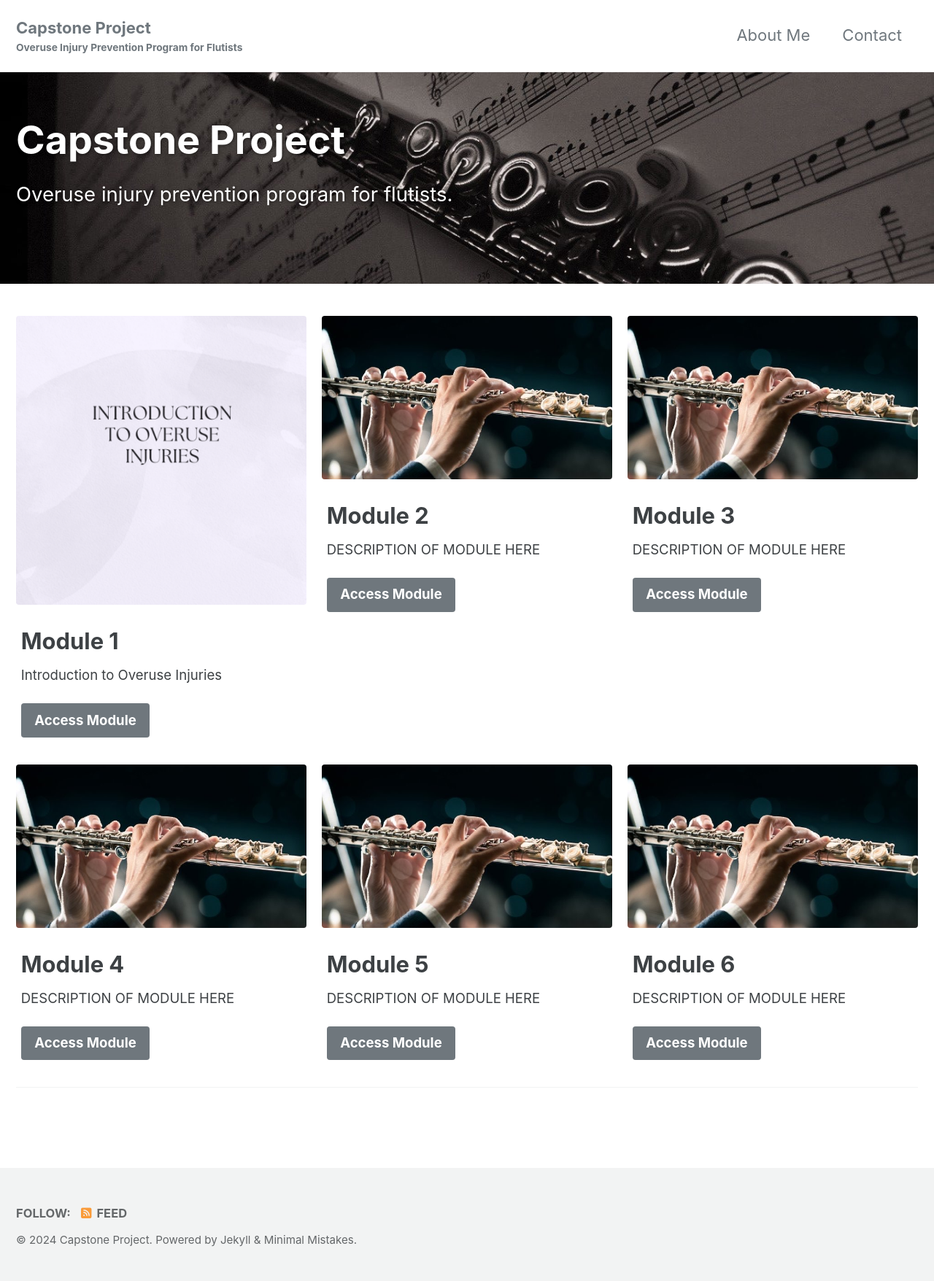
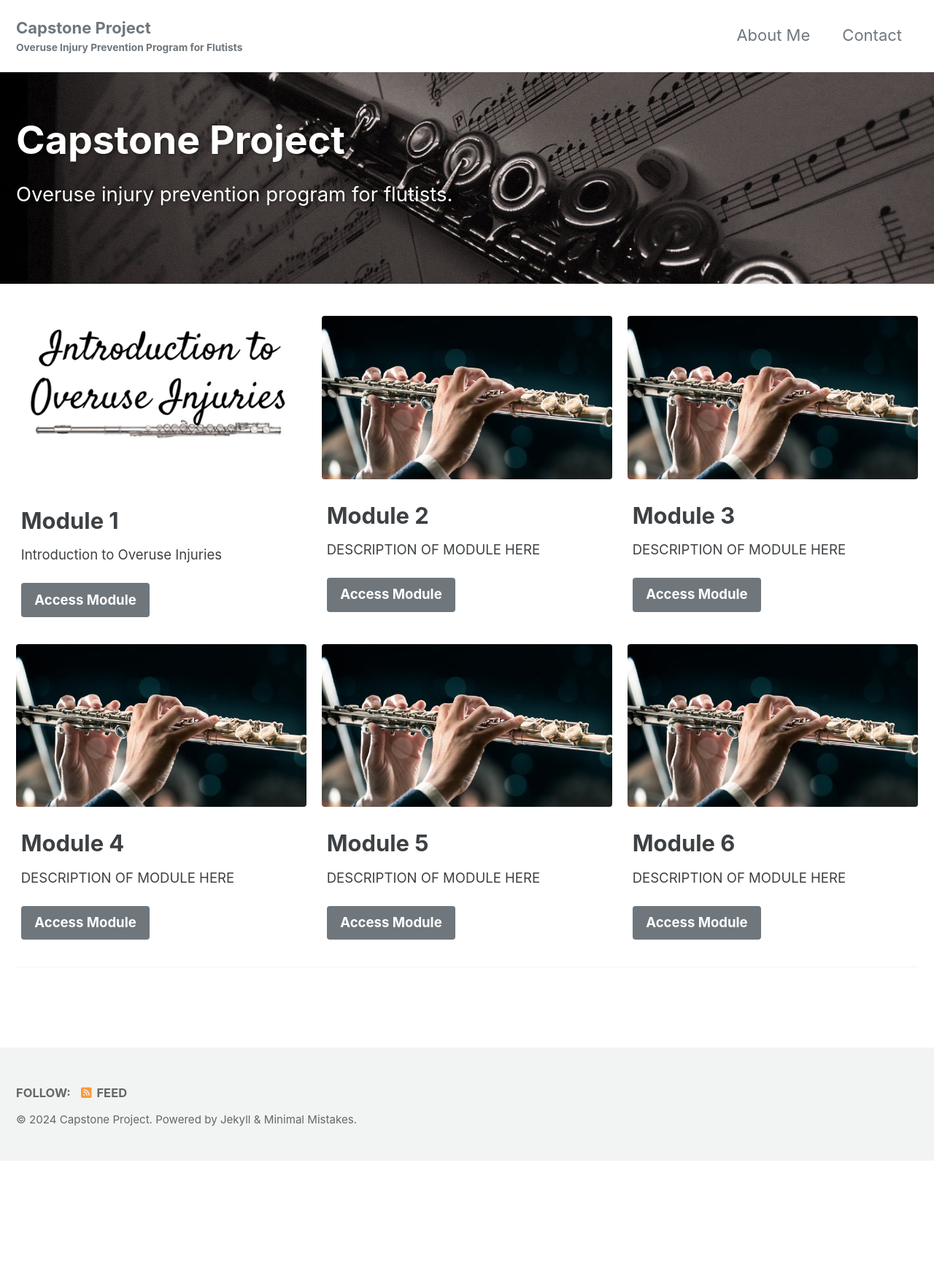
Before and after one commit to jkimOTD/old_site, a Jekyll site: the page built from index.html, in a window 1280 px wide. Shown: the whole page at 73% size. Built offline with Jekyll 4.4.1, drawn with Linux system fonts in a browser that asks for light colours; cached includes are drawn as plain includes; the list of posts is cut into pages by our own code; after the commit the page ends 1591 px from its top, so only the background shows below that.

Commit message:
Update index.html

```diff
--- a/index.html
+++ b/index.html
@@ -8,7 +8,7 @@ header:
 excerpt: >
   Overuse injury prevention program for flutists.<br/>
 feature_row:
-  - image_path: /assets/images/module_1.png
+  - image_path: /assets/images/blah.png
     alt: "Module 1"
     title: "Module 1"
     excerpt: "Introduction to Overuse Injuries"
```
